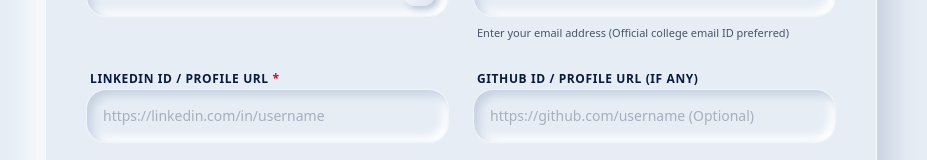
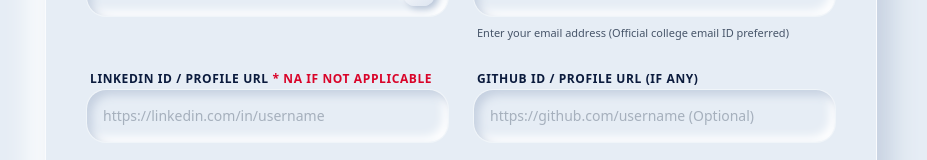
Before and after one commit to CfRadar/RegistrationForm, a Next.js app: page / in a window 1280 px wide. Shown: the part 1222-1382 px from the top of the page, without its empty margins (179-1106 px from the left). Built offline with nearby package versions, Linux system fonts and the light colour scheme.

Commit message:
Update LinkedIn label to include 'NA if not applicable'

```diff
--- a/app/page.tsx
+++ b/app/page.tsx
@@ -439,7 +439,7 @@ export default function RegistrationPage() {
                 {/* 7. LinkedIn ID */}
                 <div className="space-y-2">
                   <label className="text-xs font-black text-[#0B1B3D] uppercase tracking-wider ml-1">
-                    {t.form.linkedinLabel} <span className="text-[#D90429]">*</span>
+                    {t.form.linkedinLabel} <span className="text-[#D90429]">* NA if not applicable</span>
                   </label>
                   <input
                     type="text"
```
